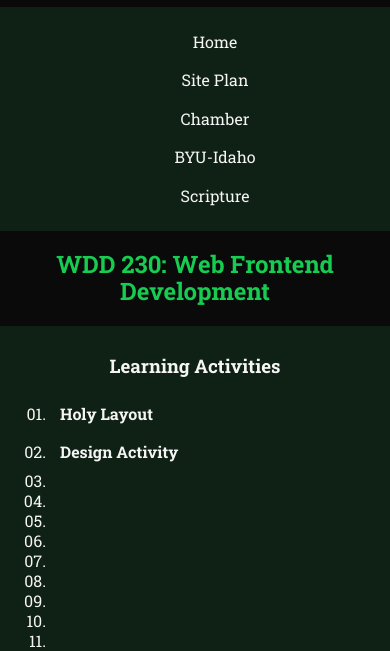
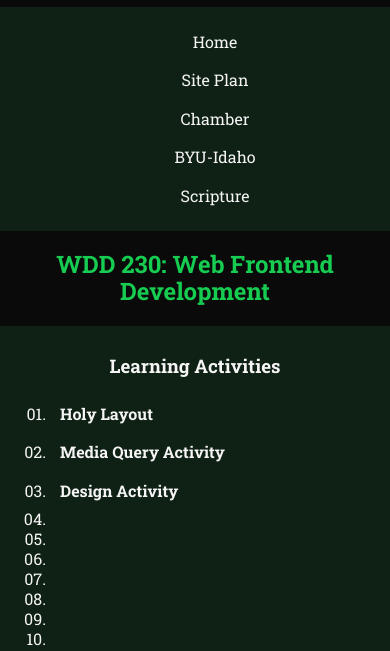
Before and after one commit to finkster717/wdd230, a plain HTML site: page index.html in a window 390 px wide. Shown: the part 193-844 px from the top of the page. Drawn offline with Linux system fonts and the light colour scheme.

Commit message:
adding media query activity to home page

```diff
--- a/index.html
+++ b/index.html
@@ -37,8 +37,8 @@
             <h3>Learning Activities</h3>
             <ol>
                 <li><a class="nav-link" href="lesson01/holygrail.html"><strong>Holy Layout</strong></a></li>
+                <li><a class="nav-link" href="lesson01/media-query.html"><strong>Media Query Activity</strong></a></li>
                 <li><a class="nav-link" href="lesson02/design.html"><strong>Design Activity</strong></a></li>
-                <li><a class="nav-link" href=""></a></li>
                 <li><a class="nav-link" href=""></a></li>
                 <li><a class="nav-link" href=""></a></li>
                 <li><a class="nav-link" href=""></a></li>
```
